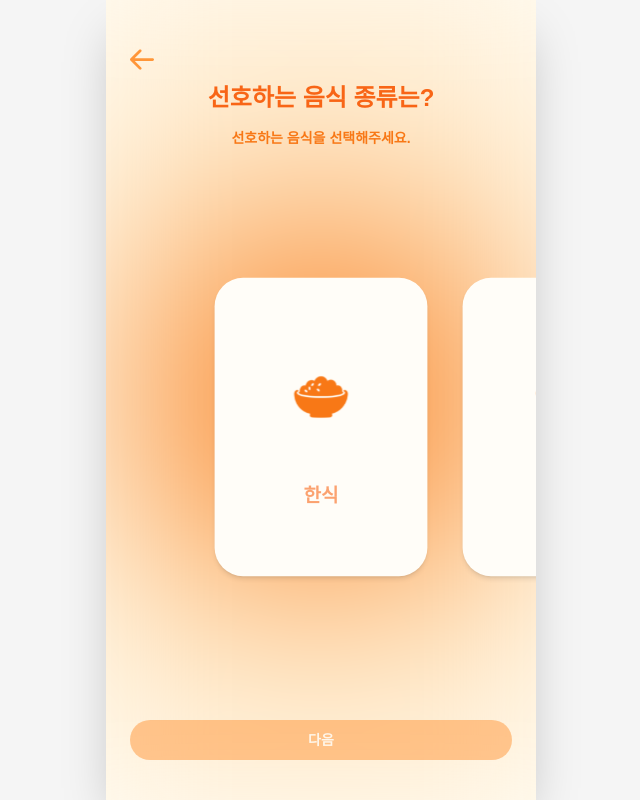
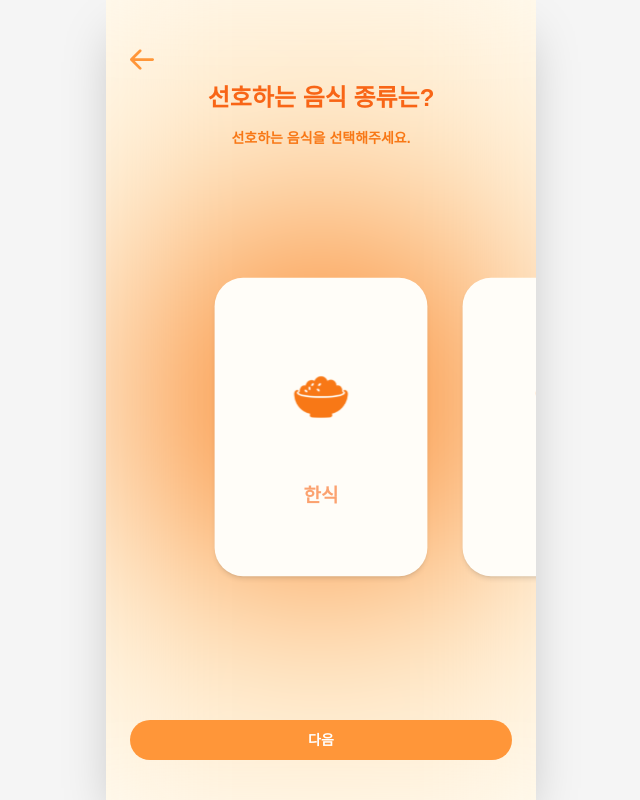
Before and after one commit to INU-pickeat/pickeat-frontend, a React (Vite) app: page /recommend/category in a window 1280 px wide. Shown: the whole page, without its empty margins (319-959 px from the left). Built offline with nearby package versions, Linux system fonts and the light colour scheme; a web font is replaced by a local one.

Commit message:
Style: 위치 검색 시 자동완성 삭제, 카드 슬라이드 애니메이션 조정

```diff
--- a/src/pages/CategorySelect.jsx
+++ b/src/pages/CategorySelect.jsx
@@ -1,4 +1,4 @@
-import { useState } from "react";
+import { useState, useRef, useEffect } from "react";
 import { useNavigate, useLocation } from "react-router-dom";
 import PageTransition from "../components/PageTransition";
 import Button from "../components/Button";
@@ -25,9 +25,33 @@ export default function CategorySelect() {
   const navigate = useNavigate();
   const location = useLocation();
   const [selectedCategory, setSelectedCategory] = useState(null);
+  const situation = location.state?.situation || null; // 이전 상황 선택 페이지에서 넘겨준 데이터 (선택)
 
-  // 이전 상황 선택 페이지에서 넘겨준 데이터 (선택)
-  const situation = location.state?.situation || null;
+  // 스크롤 애니메이션 관련 상태
+  const scrollRef = useRef(null);
+  const cardRefs = useRef([]);
+
+  useEffect(() => {
+    const observer = new IntersectionObserver(
+      (entries) => {
+        entries.forEach((entry) => {
+          if (entry.isIntersecting) {
+            setSelectedCategory(entry.target.dataset.id);
+          }
+        });
+      },
+      {
+        root: scrollRef.current,
+        threshold: 0.6,
+      },
+    );
+
+    cardRefs.current.forEach((card) => {
+      if (card) observer.observe(card);
+    });
+
+    return () => observer.disconnect();
+  }, []);
 
   return (
     <PageTransition className="h-dvh w-full flex flex-col relative overflow-hidden bg-[#FFFDF8]">
@@ -55,15 +79,18 @@ export default function CategorySelect() {
       {/* 카드 스와이프 영역 */}
       <div className="flex-1 w-full flex flex-col justify-center relative z-10 -translate-y-2">
         <div
+          ref={scrollRef}
           className="flex w-full overflow-x-auto snap-x snap-mandatory gap-6 py-10 [&::-webkit-scrollbar]:hidden [-ms-overflow-style:none] scrollbar-none scroll-smooth"
-          style={{ paddingLeft: "calc(50% - 110px)", paddingRight: "calc(50% - 110px)" }}
+          style={{ paddingLeft: "calc(50% - 112px)", paddingRight: "calc(50% - 112px)" }}
         >
-          {categories.map((item) => {
+          {categories.map((item, index) => {
             const isSelected = selectedCategory === item.id;
 
             return (
               <button
                 key={item.id}
+                data-id={item.id}
+                ref={(el) => (cardRefs.current[index] = el)}
                 onClick={() => setSelectedCategory(item.id)}
                 className={`snap-center snap-always shrink-0 w-56 aspect-[3/4.2] rounded-[30px] flex flex-col items-center justify-center transition-all duration-300 ${
                   isSelected ? "bg-[#FFFDF8] scale-105" : "bg-[#FFFDF8] shadow-md scale-95"
--- a/src/pages/LocationSearch.jsx
+++ b/src/pages/LocationSearch.jsx
@@ -1,6 +1,6 @@
 import { useState } from "react";
 import { useNavigate } from "react-router-dom";
-import { GoogleMap, useJsApiLoader, Marker, Autocomplete } from "@react-google-maps/api";
+import { GoogleMap, useJsApiLoader, Marker } from "@react-google-maps/api";
 import PageTransition from "../components/PageTransition";
 import Button from "../components/Button";
 import LeftArrow from "../assets/arrow_left.svg";
@@ -21,27 +21,6 @@ export default function LocationSearch() {
     region: "KR",
     libraries,
   });
-
-  // 연관 장소 자동완성 관련 상태
-  const [autocomplete, setAutocomplete] = useState(null);
-  const onLoad = (autoC) => setAutocomplete(autoC);
-  const onPlaceChanged = () => {
-    if (autocomplete !== null) {
-      const place = autocomplete.getPlace();
-
-      if (place.geometry && place.geometry.location) {
-        // 지도 중심 이동
-        setCenter({
-          lat: place.geometry.location.lat(),
-          lng: place.geometry.location.lng(),
-        });
-
-        // 검색창과 하단 버튼 텍스트를 선택한 장소 이름으로 업데이트
-        setSearchInput(place.name);
-        setTargetLocation(place.name);
-      }
-    }
-  };
 
   const handleSearch = (e) => {
     e.preventDefault();
@@ -83,17 +62,6 @@ export default function LocationSearch() {
           onSubmit={handleSearch}
           className="flex items-center w-full bg-[#FFECCD] rounded-full px-2.5 py-1 shadow-sm"
         >
-          {isLoaded && (
-            <Autocomplete
-              onLoad={onLoad}
-              onPlaceChanged={onPlaceChanged}
-              // 한국 안에서만 검색되도록 제한
-              options={{
-                bounds: new window.google.maps.LatLngBounds({ lat: 33, lng: 124 }, { lat: 39, lng: 132 }),
-                strictBounds: false,
-              }}
-              className="flex-1 min-w-0"
-            >
           <input
             type="text"
             value={searchInput}
@@ -101,8 +69,6 @@ export default function LocationSearch() {
             placeholder="지하철역명으로 검색 (ex. 혜화역)"
             className="flex-1 min-w-0 bg-transparent text-[#FF8839] placeholder-[#F86516]/60 font-medium outline-none px-2"
           />
-            </Autocomplete>
-          )}
           {/* 검색 아이콘 버튼 */}
           <button
             type="submit"
```
Lines whose indentation alone changed are shown as unchanged.
